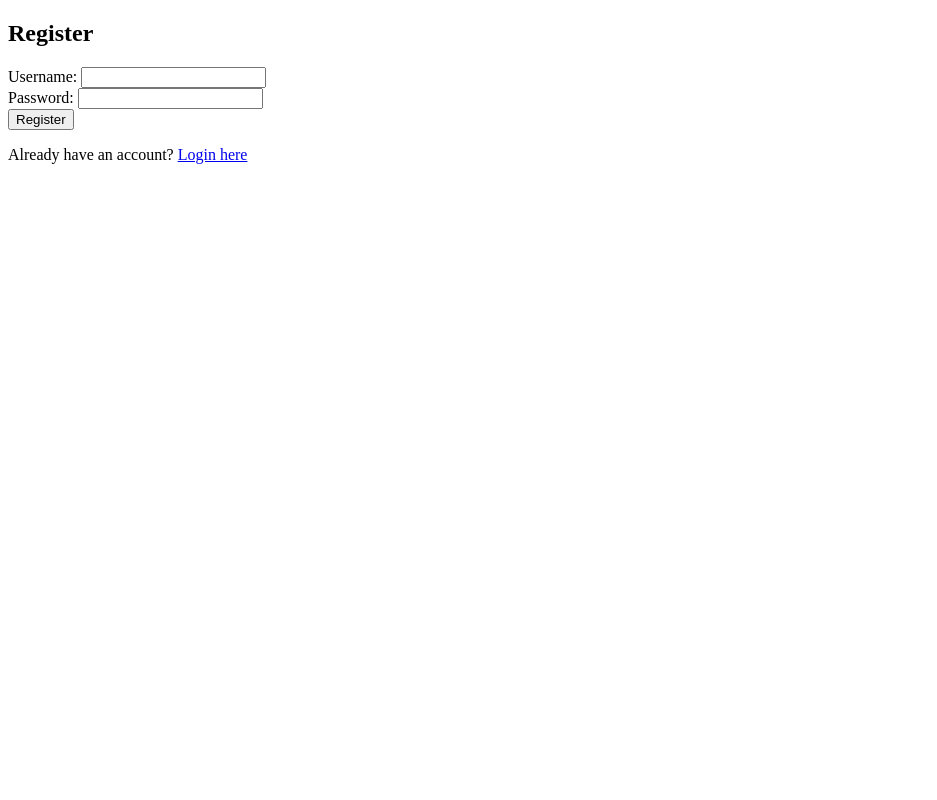
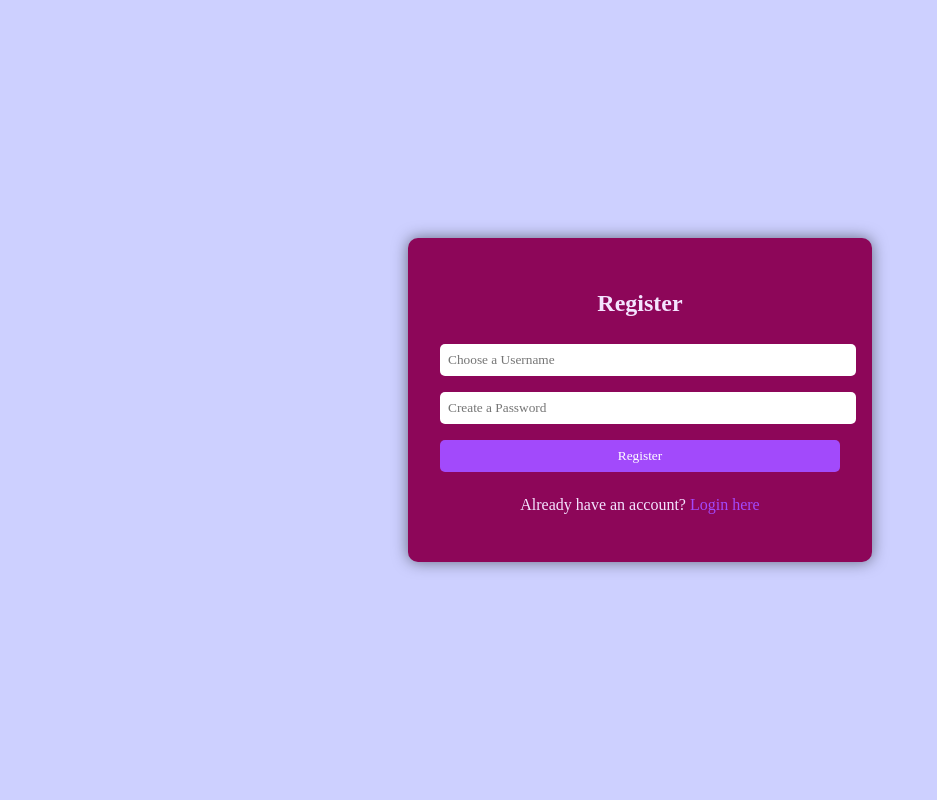
Before and after one commit to znildem/Expense-Tracker, a Flask app: page /register in a window 1280 px wide. Shown: the whole page, without its empty margins (0-937 px from the left). Run offline with Flask 3, Linux system fonts and the light colour scheme.

Commit message:
Fixed register page structure and login link.

```diff
--- a/templates/register.html
+++ b/templates/register.html
@@ -1,25 +1,71 @@
 <!DOCTYPE html>
-<html>
+<html lang = "en">
 <head>
+    <meta charset = "UTF-8">
     <title>Register</title>
+    <style>
+        :root {
+            --bg-color: rgb(205, 208, 255);
+            --text-color: #f4e4ff;
+            --card-color: #8d0659;
+            --accent-color: #a24afb;
+        }
+
+        body {
+            margin: 0;
+            font-family: 'Times New Roman', serif;
+            background-color: var(--bg-color);
+            color: var(--text-color);
+            display: flex;
+            align-items:center;
+            justify-content:center;
+            min-height:100vh;
+            text-align: center;
+        }
+
+        .container {
+            background-color: var(--card-color);
+            padding: 2rem;
+            border-radius: 10px;
+            box-shadow: 0 0 15px rgba(0, 0, 0, 0.5);
+            max-width: 400px;
+            width: 100%;
+        }
+
+        input,  button {
+            margin: 0.5rem 0;
+            padding: 0.5rem;
+            border: none;
+            border-radius: 5px;
+            width: 100%;
+            font-family: 'Times New Roman', serif;
+        }
+
+        button {
+            background-color: var(--accent-color);
+            color: white;
+            cursor: pointer;
+        }
+
+        a {
+            color: var(--accent-color);
+            text-decoration:none;
+        }
+
+        a:hover {
+            text-decoration: underline;
+        }
+    </style>
 </head>
 <body>
-    <h2>Register</h2>
-    {% with messages = get_flashed_messages(with_categories = true) %}
-        {% for category, message in messages %}
-            <p style = "color: purple;">{{message }}</p>
-        {% endfor %}
-    {% endwith %}
-
-    <form method = "POST">
-        <label>Username:</label>
-        <input type = "text" name = "username" required>
-        <br>
-        <label>Password:</label>
-        <input type = "password" name = "password" required>
-        <br>
-        <button type = "submit">Register</button>
-    </form>
-    <p>Already have an account? <a href = "{{ url_for('login') }}">Login here</a></p>
+    <div class = "container">
+        <h2>Register</h2>
+        <form method = "POST">
+            <input type = "text" name = "username" placeholder = "Choose a Username" required>
+            <input type = "password" name = "password" placeholder = "Create a Password" required>
+            <button type = "submit">Register</button>
+        </form>
+        <p>Already have an account? <a href = "{{ url_for('login') }}">Login here</a></p>
+    </div>
 </body>
 </html>
```
